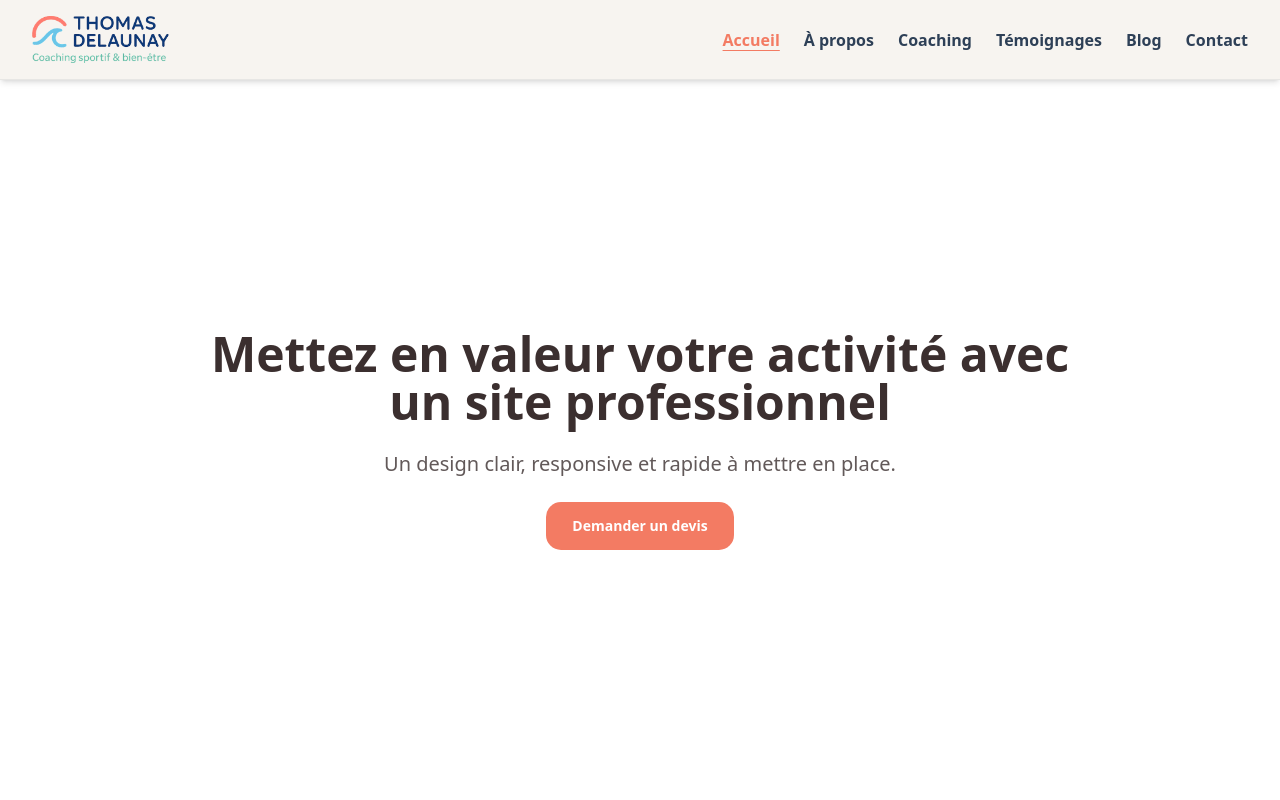
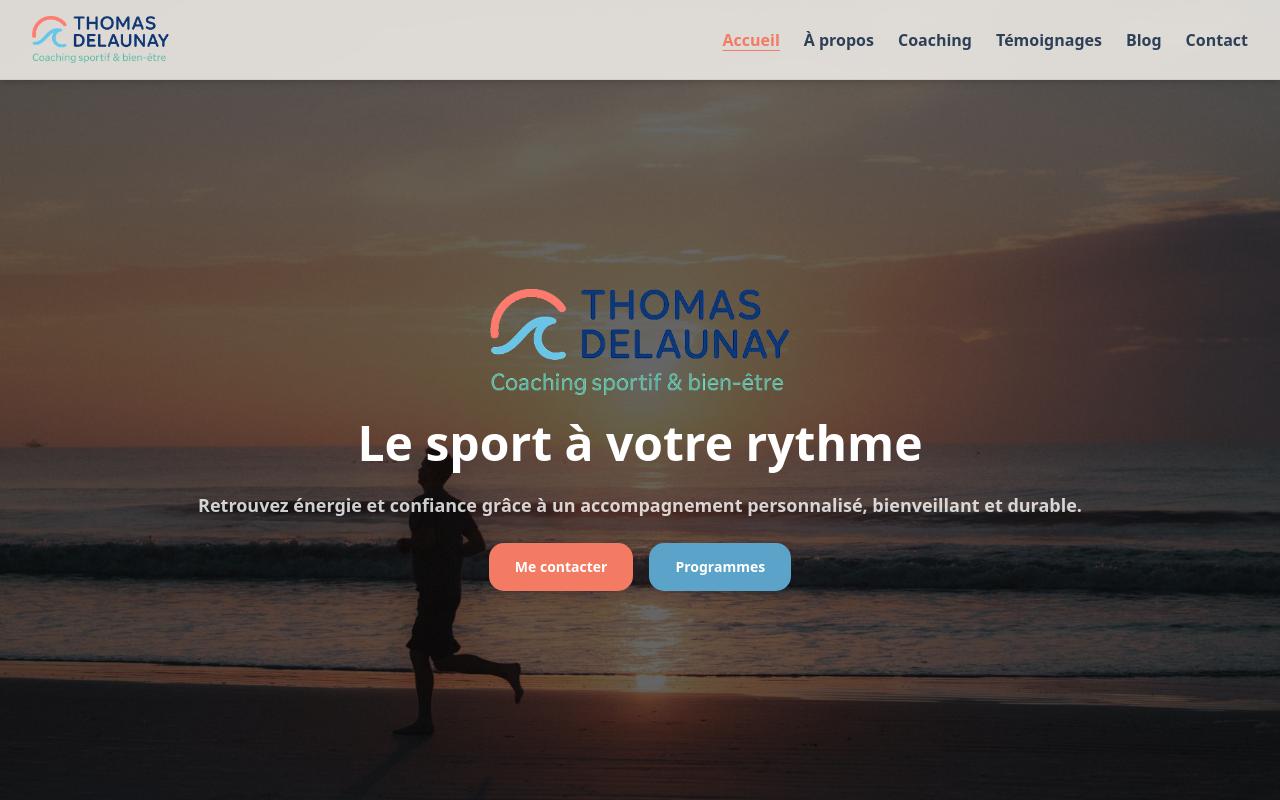
Before and after one commit to julienlisita/thomas-delaunay-website, a Next.js app: page / in a window 1280 px wide. Shown: the top 800 px of the page. Built offline with nearby package versions, Linux system fonts and the light colour scheme.

Commit message:
feat(home): add hero section with titles, CTA, and background image

```diff
--- a/src/components/section/Hero.tsx
+++ b/src/components/section/Hero.tsx
@@ -2,23 +2,48 @@
 
 'use client';
 
+import Image from 'next/image';
 import Button from '@/components/ui/Button';
 import PageTitle from '@/components/ui/PageTitle';
+// import './Hero.css';
 
 export default function Hero() {
   return (
     <section
-      className="w-full  flex flex-col justify-center  text-[#3B2F2F] px-4 text-center"
+      className="hero w-full  flex flex-col justify-center  text-[#3B2F2F] px-4 text-center"
       style={{ minHeight: 'calc(100vh - var(--header-height))' }}
     >
-      <div className="max-w-4xl mx-auto space-y-6">
-        <PageTitle> Mettez en valeur votre activité avec un site professionnel</PageTitle>
-        <p className="text-lg sm:text-xl text-[#3B2F2F]/80">
-          Un design clair, responsive et rapide à mettre en place.
+      {/* Image de fond */}
+      <div
+        className="absolute inset-0 bg-cover bg-center"
+        style={{ backgroundImage: "url('/images/home/hero.avif') " }}
+      />
+      {/* Overlay noir avec opacité */}
+      <div className="absolute inset-0 bg-black/60" />
+
+      {/* Logo */}
+      <div className="max-w-4xl mx-auto space-y-6 z-10">
+        <div className="flex justify-center">
+          <Image
+            src="/images/logo.png"
+            alt="Company Care & Services logo"
+            width={300}
+            height={200}
+          />
+        </div>
+        <PageTitle color="#FFFFFF"> Le sport à votre rythme</PageTitle>
+        <p className="text-sm font-bold sm:text-lg text-white/80">
+          Retrouvez énergie et confiance grâce à un accompagnement personnalisé, bienveillant et
+          durable.
         </p>
-        <Button variant="primary" href="/contact">
-          Demander un devis
-        </Button>
+        <div className="flex flex-col sm:flex-row justify-center  items-center gap-4">
+          <Button href="/contact" variant="primary">
+            Me contacter
+          </Button>
+          <Button href="/coaching" variant="secondary">
+            Programmes
+          </Button>
+        </div>
       </div>
     </section>
   );
```
Also changed, not shown: public/images/home/hero.avif (added).
